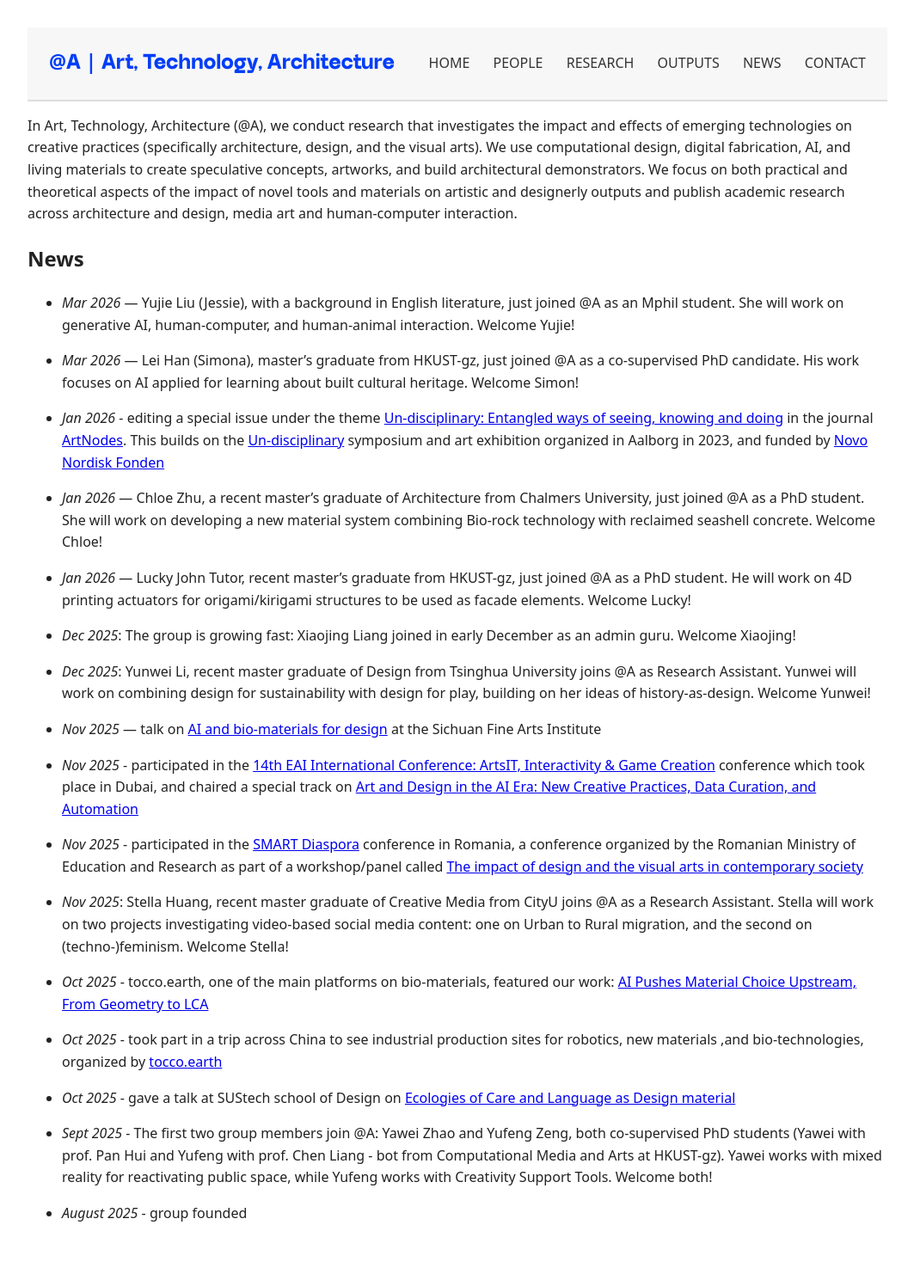
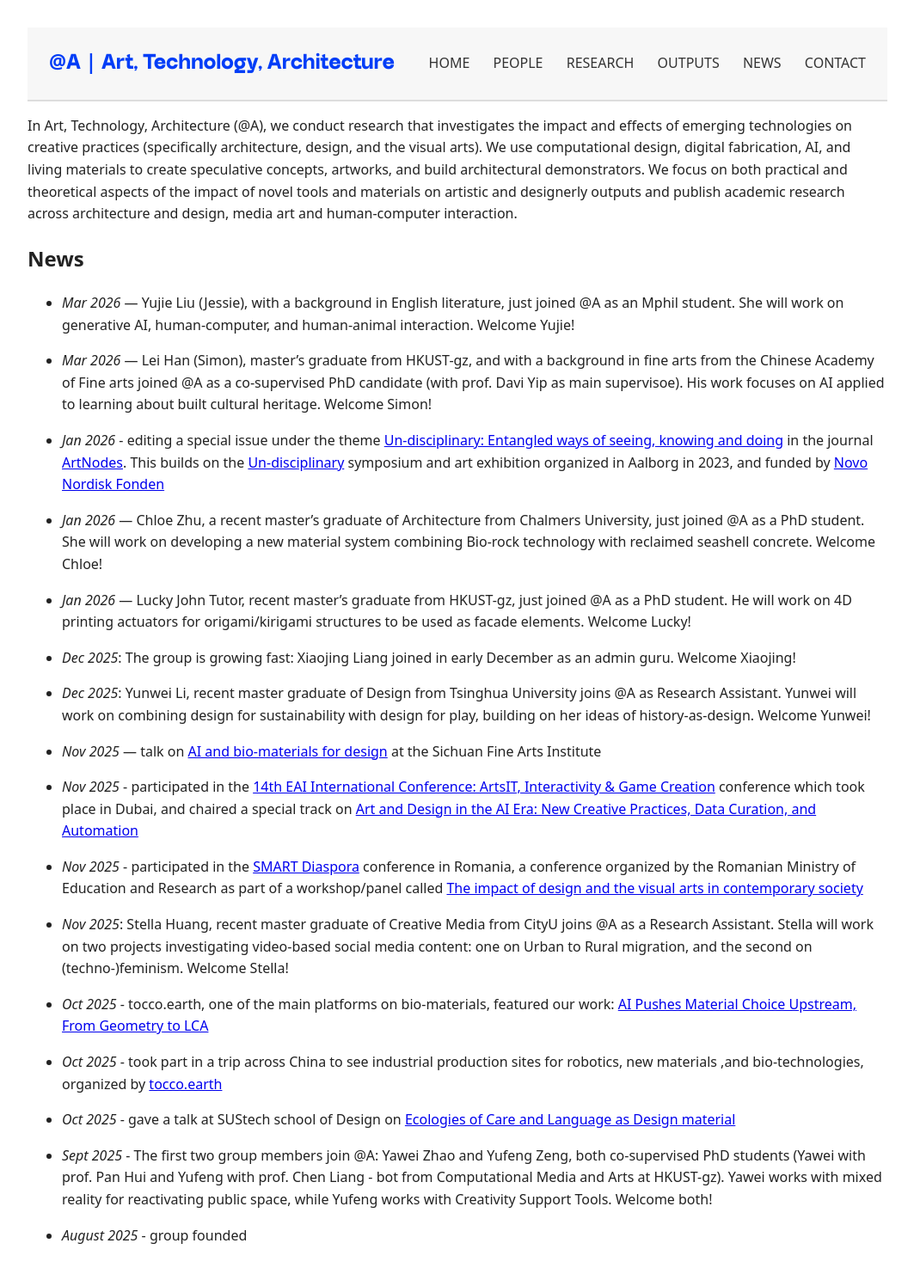
Before and after one commit to anqua/at-a, a Jekyll site: the page built from index.md, in a window 1280 px wide. Shown: the whole page at 86% size, without its empty margins (108-1171 px from the left). Built offline with Jekyll 4.4.1, drawn with Linux system fonts in a browser that asks for light colours; some web fonts are replaced; before the commit the page ends 1457 px from its top, so only the background shows below that.

Commit message:
Update index.md

```diff
--- a/index.md
+++ b/index.md
@@ -12,7 +12,7 @@ In Art, Technology, Architecture (@A), we conduct research that investigates the
 
 - *Mar 2026* — Yujie Liu (Jessie), with a background in English literature, just joined @A as an Mphil student. She will work on generative AI, human-computer, and human-animal interaction. Welcome Yujie!
 
-- *Mar 2026* — Lei Han (Simona), master's graduate from HKUST-gz, just joined @A as a co-supervised PhD candidate. His work focuses on AI applied for learning about built cultural heritage. Welcome Simon!
+- *Mar 2026* — Lei Han (Simon), master's graduate from HKUST-gz, and with a background in fine arts from the Chinese Academy of Fine arts  joined @A as a co-supervised PhD candidate (with prof. Davi Yip as main supervisoe). His work focuses on AI applied to learning about built cultural heritage. Welcome Simon!
 
 
 - *Jan 2026* - editing a special issue under the theme <a href="https://raco.cat/index.php/Artnodes/about/call-for-papers-no-disciplinari" target="_blank" rel="noopener">Un-disciplinary: Entangled ways of seeing, knowing and doing</a> in the journal <a href="https://raco.cat/index.php/Artnodes/about/" target="_blank" rel="noopener">ArtNodes</a>. This builds on the <a href="https://www.youtube.com/watch?v=m4Iat5GsrV0" target="_blank" rel="noopener">Un-disciplinary</a> symposium and art exhibition organized in Aalborg in 2023, and funded by <a href="https://novonordiskfonden.dk/en/" target="_blank" rel="noopener">Novo Nordisk Fonden</a>
```
